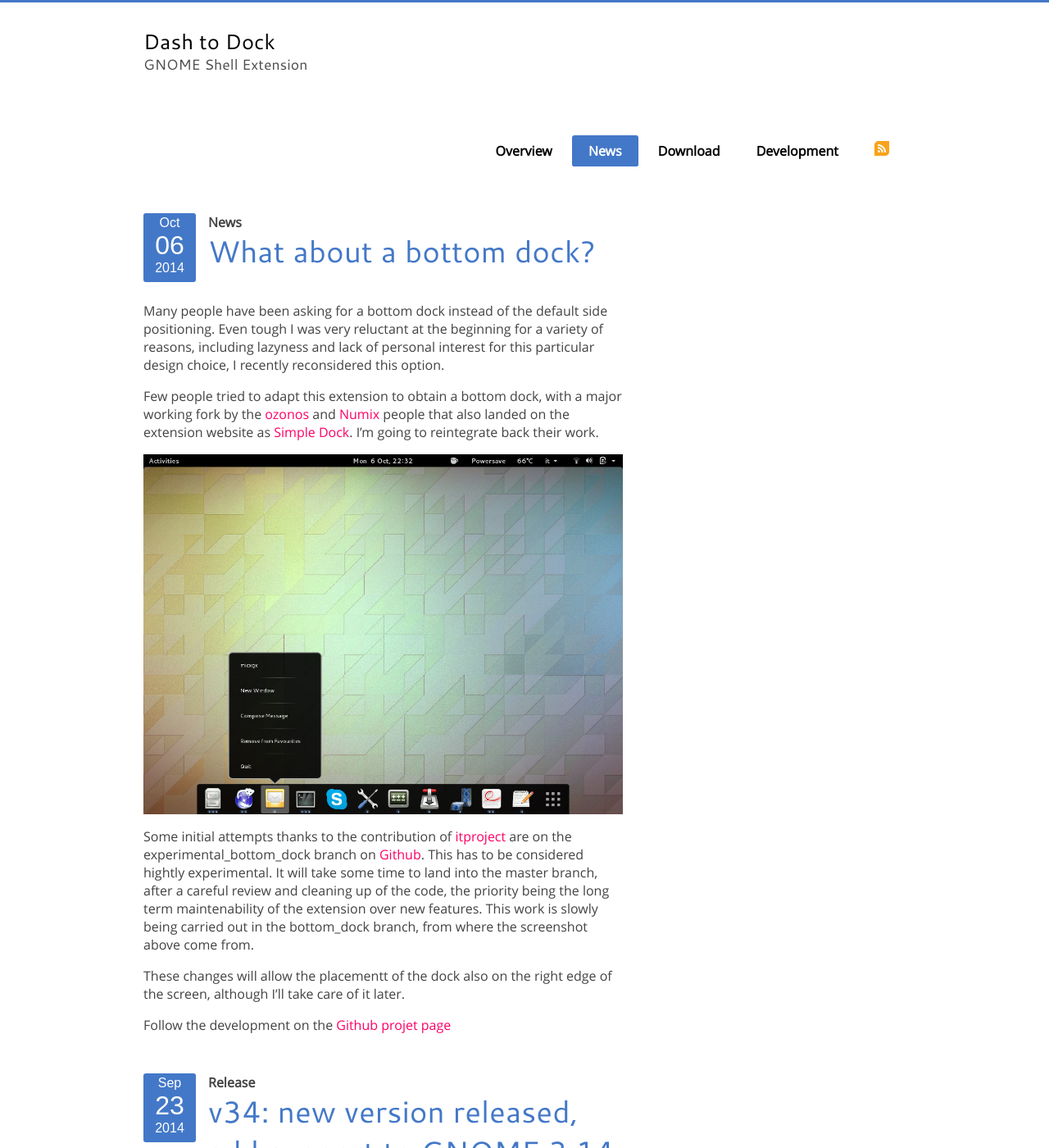
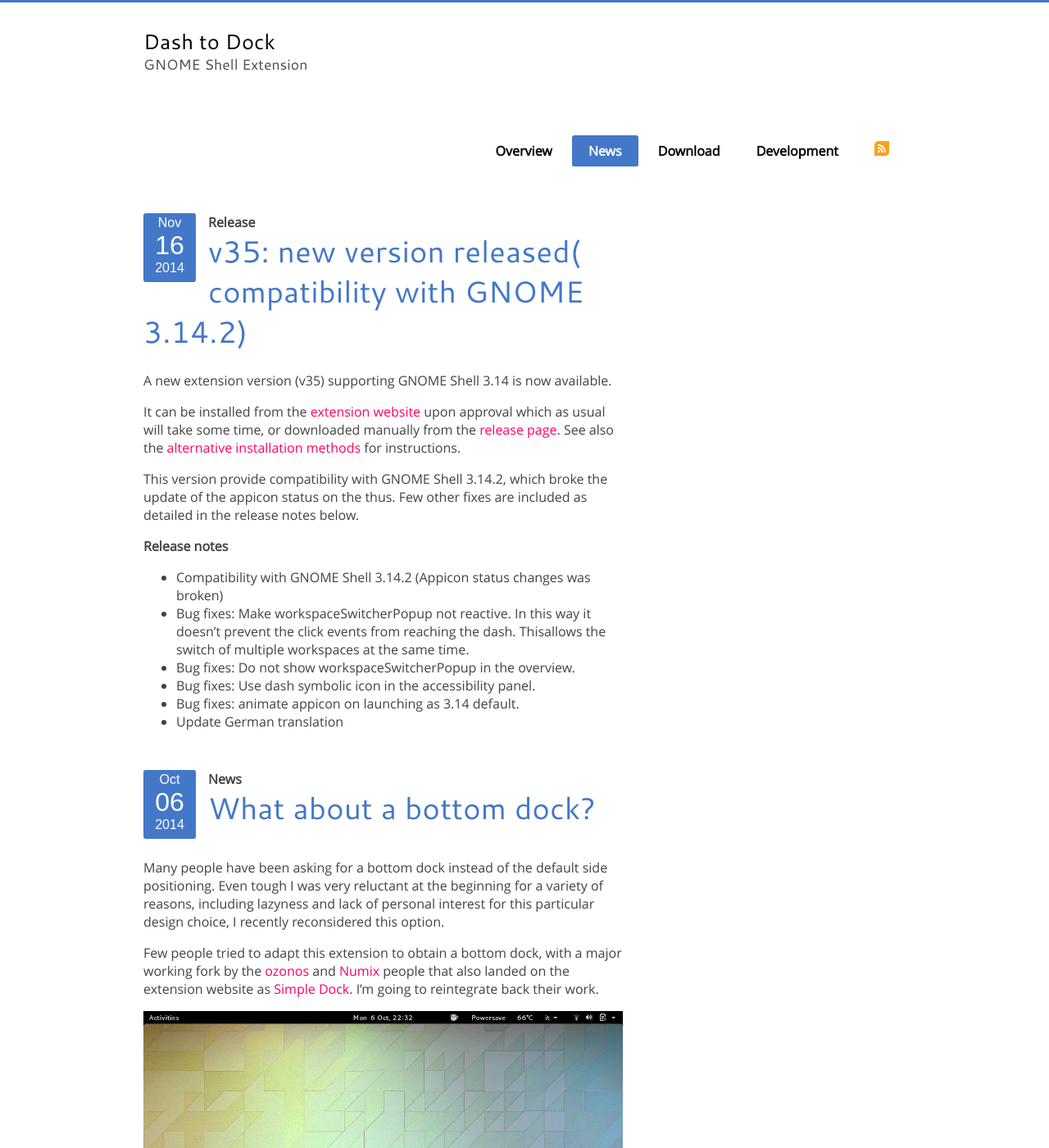
Before and after one commit to micheleg/dash-to-dock, a Jekyll site: the page built from news/index.html, in a window 1280 px wide and 1400 px high. Shown: the whole window at 82% size. Built offline with Jekyll 4.4.1, drawn with Linux system fonts in a browser that asks for light colours; Markdown is read by kramdown in place of the engine named in the settings; the list of posts is cut into pages by our own code; some of the changed text lies outside the part shown.

Commit message:
Add version 35: release post and changelog.

```diff
--- a/_data/releases.yml
+++ b/_data/releases.yml
@@ -1,3 +1,17 @@
+- version: 35
+  date: 16-11-2014
+  shell_version: ["3.14"]
+  notes:
+    - Compatibility with GNOME Shell 3.14.2 (Appicon status changes was broken)
+    - "Bug fixes: Make workspaceSwitcherPopup not reactive. In this way it
+      doesn't prevent the click events from reaching the dash. Thisallows the
+      switch of multiple workspaces at the same time."
+    - "Bug fixes: Do not show workspaceSwitcherPopup in the overview."
+    - "Bug fixes: Use dash symbolic icon in the accessibility panel."
+    - "Bug fixes: animate appicon on launching as 3.14 default."
+    - Update German translation
+  zip_url: https://extensions.gnome.org/review/download/4498.shell-extension.zip
+
 - version: 34
   date: 23-09-2014
   shell_version: ["3.14"]
--- /dev/null
+++ b/_posts/2014-11-16-new-release-v35.md
@@ -0,0 +1,26 @@
+---
+layout: post
+title: "v35: new version released( compatibility with  GNOME 3.14.2)"
+author: Michele
+date: Sun 16 Nov 00:29:09 GMT 2014
+category: Release
+---
+
+A new extension version (v35) supporting GNOME Shell 3.14 is now available.
+
+It can be installed from the [extension website](https://extensions.gnome.org/extension/307/dash-to-dock/) upon approval which as usual will take some time, or downloaded manually from the [release page]({{ site.release_page_url }}). See also the [alternative installation methods]({{ relative }}/download.html) for instructions.
+
+<!--more-->
+
+This version provide compatibility with GNOME Shell 3.14.2, which broke the update of the appicon status on the thus. Few other fixes are included as detailed in the release notes below.
+
+**Release notes**
+
+* Compatibility with GNOME Shell 3.14.2 (Appicon status changes was broken)
+* Bug fixes: Make workspaceSwitcherPopup not reactive. In this way it
+  doesn't prevent the click events from reaching the dash. Thisallows the
+ switch of multiple workspaces at the same time.
+* Bug fixes: Do not show workspaceSwitcherPopup in the overview.
+* Bug fixes: Use dash symbolic icon in the accessibility panel.
+* Bug fixes: animate appicon on launching as 3.14 default.
+* Update German translation
```
